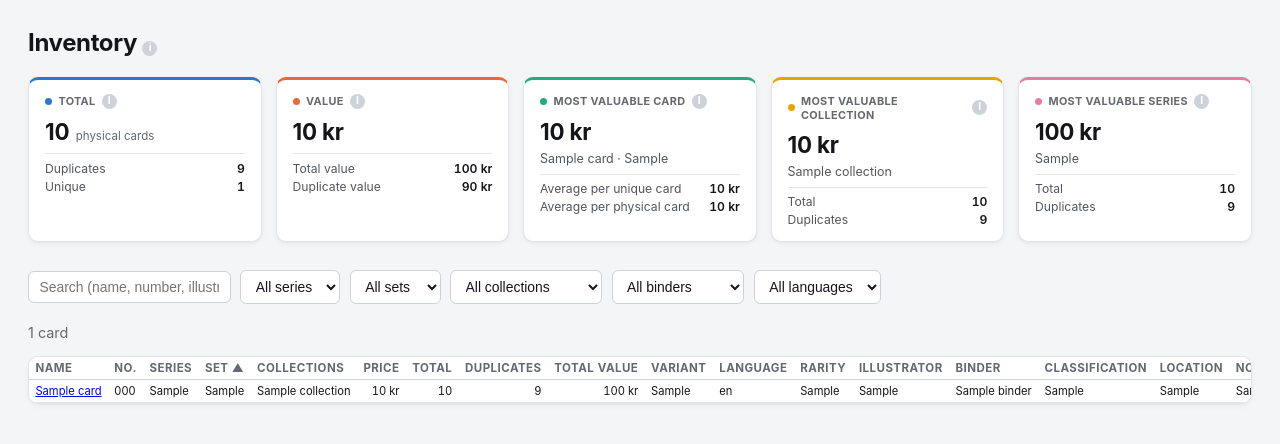
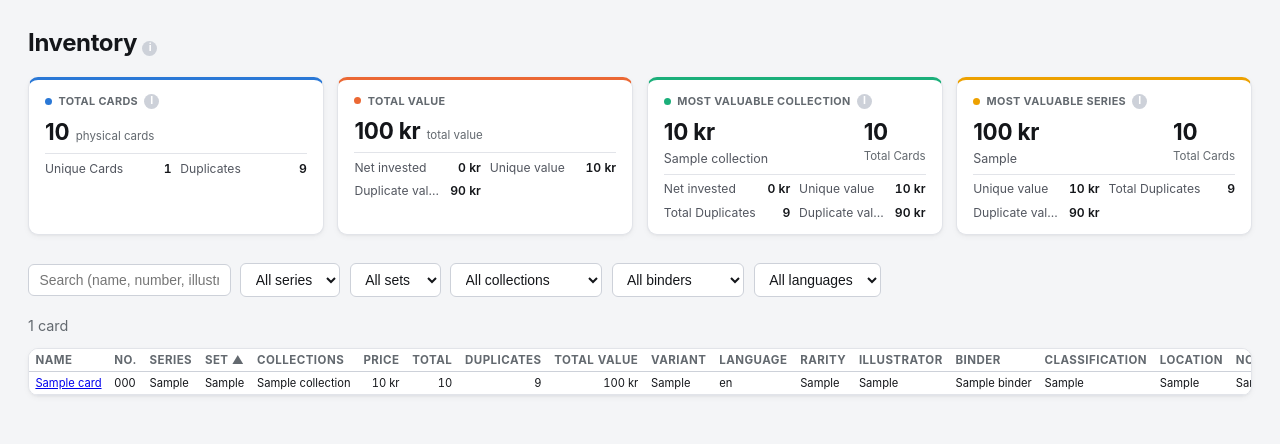
Before and after one commit to erjoha11/PokemonCollector, a FastAPI app: page /inventory in a window 1280 px wide. Shown: the part 67-511 px from the top of the page. Run offline with FastAPI, Linux system fonts and the light colour scheme; tables that the repository leaves empty hold one stand-in row (values such as "Sample post").

Commit message:
Improve inventory value charts and KPIs

```diff
--- a/apps/tcg_inventory/app.py
+++ b/apps/tcg_inventory/app.py
@@ -240,6 +240,11 @@ def dashboard(
         headline = queries.headline_summary(db, cards)
         collection_breakdown = queries.collection_bulk_breakdown(db, cards)
         series_breakdown = queries.by_series_breakdown(db, cards)
+        invested_by_card = queries.net_invested_by_card(db)
+        queries.assign_bucket_investment(collection_breakdown["children"] + [collection_breakdown["bulk"]], invested_by_card)
+        queries.assign_bucket_investment(series_breakdown, invested_by_card)
+        for series_bucket in series_breakdown:
+            queries.assign_bucket_investment(series_bucket.child_sets, invested_by_card)
         top_cards = queries.top_valuable_cards(db, limit=10)
         rarity_breakdown = queries.by_rarity_breakdown(db, cards)
 
@@ -247,9 +252,13 @@ def dashboard(
         # same module Transactions uses -- see /transactions for the full
         # economic breakdown this is a compact preview of.
         value_growth = queries.collection_value_growth(db, cards, metric=metric)
+        comparison_metric = "total" if metric == "unique" else "unique"
+        comparison_growth = queries.collection_value_growth(db, cards, metric=comparison_metric)
+        comparison_by_label = {row["label"]: row["cumulative_value"] for row in comparison_growth}
         value_chart = charts.build_line_chart(
             labels=[row["label"] for row in value_growth],
             values=[row["cumulative_value"] for row in value_growth],
+            comparison_values=[comparison_by_label.get(row["label"], 0) for row in value_growth],
         )
         metric_label = queries.VALUE_GROWTH_METRICS[metric][0]
         metric_options = [
@@ -302,12 +311,14 @@ def dashboard(
         # collection highlight ranks by unique_value (not total_value) so
         # duplicates can't inflate which collection looks "most valuable".
         top_collection, top_series = _top_collection_and_series(collection_breakdown, series_breakdown)
+        economic = queries.economic_summary(db)
 
         return templates.TemplateResponse(
             request,
             "dashboard.html",
             {
                 "headline": headline,
+                "net_invested": economic["net_invested"],
                 "collection_breakdown": collection_breakdown,
                 "collection_rows": collection_rows,
                 "series_breakdown": series_breakdown,
@@ -317,6 +328,7 @@ def dashboard(
                 "value_chart": value_chart,
                 "metric": metric,
                 "metric_label": metric_label,
+                "comparison_label": queries.VALUE_GROWTH_METRICS[comparison_metric][0],
                 "metric_options": metric_options,
                 "pokemon_top": pokemon_top,
                 "favorite_pokemon": favorite_names,
@@ -540,10 +552,16 @@ def inventory(
             # filter keystroke/select change.
             collection_breakdown = queries.collection_bulk_breakdown(db)
             series_breakdown = queries.by_series_breakdown(db)
+            invested_by_card = queries.net_invested_by_card(db)
+            queries.assign_bucket_investment(collection_breakdown["children"] + [collection_breakdown["bulk"]], invested_by_card)
+            queries.assign_bucket_investment(series_breakdown, invested_by_card)
+            for series_bucket in series_breakdown:
+                queries.assign_bucket_investment(series_bucket.child_sets, invested_by_card)
             top_collection, top_series = _top_collection_and_series(collection_breakdown, series_breakdown)
             context.update(
                 {
                     "headline": queries.headline_summary(db),
+                    "net_invested": queries.economic_summary(db)["net_invested"],
                     "top_cards": queries.top_valuable_cards(db, limit=10),
                     "top_collection": top_collection,
                     "top_series": top_series,
@@ -708,7 +726,16 @@ def _transactions_context(
     # charts below it, which are lazy-loaded via /transactions/charts
     # instead so they aren't rebuilt on every column-sort click.
     economic = queries.economic_summary(db)
-    headline = queries.headline_summary(db)
+    cards = queries.all_cards_with_collections(db)
+    headline = queries.headline_summary(db, cards)
+    collection_breakdown = queries.collection_bulk_breakdown(db, cards)
+    series_breakdown = queries.by_series_breakdown(db, cards)
+    invested_by_card = queries.net_invested_by_card(db)
+    queries.assign_bucket_investment(collection_breakdown["children"] + [collection_breakdown["bulk"]], invested_by_card)
+    queries.assign_bucket_investment(series_breakdown, invested_by_card)
+    for series_bucket in series_breakdown:
+        queries.assign_bucket_investment(series_bucket.child_sets, invested_by_card)
+    top_collection, top_series = _top_collection_and_series(collection_breakdown, series_breakdown)
     kpi = {
         "net_invested": economic["net_invested"],
         "unique_value": headline["unique_value"],
@@ -717,6 +744,10 @@ def _transactions_context(
 
     return {
         "transactions": txs,
+        "headline": headline,
+        "top_cards": queries.top_valuable_cards(db, limit=10),
+        "top_collection": top_collection,
+        "top_series": top_series,
         "kpi": kpi,
         "purchase_groups": purchase_groups,
         "ungrouped_transactions": ungrouped_transactions,
@@ -1142,12 +1173,16 @@ def transactions_charts(request: Request, metric: str = "unique"):
     db = get_db_session()
     try:
         value_growth = queries.collection_value_growth(db, metric=metric)
+        comparison_metric = "total" if metric == "unique" else "unique"
+        comparison_growth = queries.collection_value_growth(db, metric=comparison_metric)
+        comparison_by_label = {row["label"]: row["cumulative_value"] for row in comparison_growth}
         real_history = queries.real_value_history(db, metric=metric)
         cash_flow = queries.cash_flow_by_month(db)
 
         value_chart = charts.build_line_chart(
             labels=[row["label"] for row in value_growth],
             values=[row["cumulative_value"] for row in value_growth],
+            comparison_values=[comparison_by_label.get(row["label"], 0) for row in value_growth],
         )
         real_chart = charts.build_line_chart(
             labels=[row["label"] for row in real_history],
@@ -1170,6 +1205,7 @@ def transactions_charts(request: Request, metric: str = "unique"):
                 "cash_chart": cash_chart,
                 "metric": metric,
                 "metric_label": queries.VALUE_GROWTH_METRICS[metric][0],
+                "comparison_label": queries.VALUE_GROWTH_METRICS[comparison_metric][0],
                 "metric_options": [
                     (key, label, _metric_url(request, key, path="/transactions/charts"))
                     for key, (label, _fn) in queries.VALUE_GROWTH_METRICS.items()
--- a/apps/tcg_inventory/static/style.css
+++ b/apps/tcg_inventory/static/style.css
@@ -292,6 +292,104 @@ details.collapsible[open] summary { margin-bottom: 0.9rem; }
   font-size: 0.72rem;
   color: var(--muted);
 }
+.kpi-highlight-hero {
+  display: grid;
+  grid-template-columns: minmax(0, 1fr) auto;
+  align-items: start;
+  gap: 0.75rem;
+}
+.kpi-highlight-hero > div:first-child {
+  min-width: 0;
+}
+.kpi-highlight-hero .kpi-caption {
+  margin-top: 0.35rem;
+}
+.kpi-card-count {
+  position: relative;
+  display: inline-flex;
+  flex-direction: column;
+  align-items: baseline;
+  gap: 0.25rem;
+}
+.kpi-card-count .value {
+  font-size: 1.4rem;
+}
+.kpi-card-count .label {
+  font-size: 0.72rem;
+  color: var(--muted);
+}
+.kpi-card-count .duplicate-cards {
+  position: relative;
+  top: -0.45em;
+  margin-left: 0.08rem;
+  font-size: 0.58em;
+  font-style: normal;
+  font-weight: 700;
+  color: var(--muted);
+}
+
+.top-card-ranking {
+  display: grid;
+  gap: 0.55rem;
+}
+.top-card-rank-first {
+  grid-template-columns: 1.25rem 64px minmax(0, 1fr) auto;
+  min-height: 82px;
+}
+.top-card-runners-up {
+  display: grid;
+  grid-template-columns: repeat(2, minmax(0, 1fr));
+  gap: 0.55rem;
+  padding-top: 0.55rem;
+  border-top: 1px solid var(--border);
+}
+.top-card-rank {
+  display: grid;
+  grid-template-columns: 1.25rem 38px minmax(0, 1fr) auto;
+  align-items: center;
+  gap: 0.5rem;
+  min-height: 48px;
+}
+.top-card-place {
+  color: var(--kpi-accent, var(--accent));
+  font-size: 0.82rem;
+  font-weight: 700;
+  text-align: right;
+}
+.top-card-image {
+  width: 38px;
+  height: 52px;
+  object-fit: cover;
+  border-radius: 4px;
+  background: var(--accent-wash);
+}
+.top-card-rank-first .top-card-image {
+  width: 64px;
+  height: 86px;
+}
+.top-card-details {
+  min-width: 0;
+}
+.top-card-name,
+.top-card-meta {
+  overflow: hidden;
+  text-overflow: ellipsis;
+  white-space: nowrap;
+}
+.top-card-name {
+  font-size: 0.8rem;
+  color: var(--ink-secondary);
+}
+.top-card-meta {
+  margin-top: 0.15rem;
+  color: var(--muted);
+  font-size: 0.7rem;
+}
+.top-card-price {
+  font-size: 0.82rem;
+  font-weight: 600;
+  white-space: nowrap;
+}
 
 /* Supporting numbers ride below a hairline, smaller and quieter than the
    hero -- never competing with it for attention. */
@@ -299,9 +397,9 @@ details.collapsible[open] summary { margin-bottom: 0.9rem; }
   margin-top: 0.5rem;
   padding-top: 0.4rem;
   border-top: 1px solid var(--border);
-  display: flex;
-  flex-direction: column;
-  gap: 0.2rem;
+  display: grid;
+  grid-template-columns: repeat(2, minmax(0, 1fr));
+  gap: 0.55rem;
 }
 .kpi-support .stat-row {
   display: flex;
@@ -309,6 +407,9 @@ details.collapsible[open] summary { margin-bottom: 0.9rem; }
   align-items: baseline;
   gap: 0.5rem;
   font-size: 0.76rem;
+}
+.kpi-support .stat-row.full-row {
+  grid-column: 1 / -1;
 }
 .kpi-support .stat-label {
   color: var(--ink-secondary);
@@ -670,6 +771,7 @@ button:hover, input[type=submit]:hover { filter: brightness(0.92); }
 .viz-gridline { stroke: var(--viz-grid); stroke-width: 1; }
 .viz-axis-label { fill: var(--viz-axis-text); font-size: 10px; }
 .viz-line { stroke-width: 2; stroke-linejoin: round; stroke-linecap: round; }
+.viz-line-comparison { stroke-dasharray: 6 4; }
 .viz-area { opacity: 0.1; }
 .viz-end-label { fill: var(--ink); font-size: 11px; font-weight: 600; }
 .viz-dot { cursor: default; }
@@ -683,6 +785,9 @@ button:hover, input[type=submit]:hover { filter: brightness(0.92); }
 }
 .viz-legend-item { display: flex; align-items: center; gap: 0.4rem; }
 .viz-legend-swatch { width: 10px; height: 10px; border-radius: 2px; display: inline-block; }
+.viz-legend-primary { background: var(--viz-series-1); }
+.viz-legend-comparison { background: var(--viz-series-2); }
+.viz-end-label-comparison { fill: var(--viz-series-2); }
 .viz-caveat { margin: 0.3rem 0 0; font-size: 0.78rem; }
 .viz-filter { display: flex; gap: 0.4rem; margin: 0.6rem 0; }
 .viz-filter-pill {
--- a/apps/tcg_inventory/templates/dashboard.html
+++ b/apps/tcg_inventory/templates/dashboard.html
@@ -144,6 +144,8 @@
           <th class="num">{{ series_sort('Total', 'qty') }}</th>
           <th class="num">{{ series_sort('Value', 'value') }}</th>
           <th class="num">{{ series_sort('Total value', 'total_value') }}</th>
+          <th class="num">Net invested</th>
+          <th class="num">Gain/loss</th>
         </tr>
       </thead>
       <tbody>
@@ -156,6 +158,8 @@
           <td class="num">{{ dup_link('series', s.name, s.qty) }}</td>
           <td class="num">{{ s.unique_value | kr }}</td>
           <td class="num">{{ s.total_value | kr }}</td>
+          <td class="num">{{ s.net_invested | kr }}</td>
+          <td class="num">{{ s.gain_loss | kr }}</td>
         </tr>
         {% for set_b in s.child_sets %}
         {% set set_row_id = series_row_id ~ '-set-' ~ loop.index %}
@@ -166,6 +170,8 @@
           <td class="num">{{ dup_link('set', set_b.name, set_b.qty) }}</td>
           <td class="num">{{ set_b.unique_value | kr }}</td>
           <td class="num">{{ set_b.total_value | kr }}</td>
+          <td class="num">{{ set_b.net_invested | kr }}</td>
+          <td class="num">{{ set_b.gain_loss | kr }}</td>
         </tr>
         {% for card in set_b.cards %}
         {{ card_leaf_row(card, 'grandchild-row', set_row_id) }}
--- a/apps/tcg_inventory/templates/partials/kpi_module.html
+++ b/apps/tcg_inventory/templates/partials/kpi_module.html
@@ -1,48 +1,76 @@
 {% from "partials/macros.html" import info %}
 <div class="kpi-grid">
   <div class="kpi-card">
-    <h3>Total {{ info('Physical cards = everything you own, duplicates included. Unique = each card counted once, no matter how many copies you have.') }}</h3>
+    <h3>Total Cards {{ info('Total Cards = everything you own, duplicates included. Unique Cards = each card counted once, no matter how many copies you have.') }}</h3>
     <div class="kpi-hero"><span class="value">{{ headline.qty_physical }}</span><span class="label">physical cards</span></div>
     <div class="kpi-support">
+      <div class="stat-row"><span class="stat-label">Unique Cards</span><span class="stat-value">{{ headline.qty_unique }}</span></div>
       <div class="stat-row"><span class="stat-label">Duplicates</span><span class="stat-value">{{ headline.duplicates }}</span></div>
-      <div class="stat-row"><span class="stat-label">Unique</span><span class="stat-value">{{ headline.qty_unique }}</span></div>
     </div>
   </div>
 
   <div class="kpi-card">
-    <h3>Value {{ info("Value = price of each unique card (duplicates don't add extra). Total value also includes the value of duplicates.") }}</h3>
+    <h3>Total Value</h3>
     <!-- Value = value of unique cards only; Total value = unique + duplicates
          (same convention as the Inventory/Series/Rarity tables' Value/Total
          value columns -- see CARD_LEAF_SORT_KEYS in app.py). -->
-    <div class="kpi-hero"><span class="value">{{ headline.unique_value | kr }}</span></div>
+    <div class="kpi-hero"><span class="value">{{ headline.total_value | kr }}</span><span class="label">total value</span></div>
     <div class="kpi-support">
-      <div class="stat-row"><span class="stat-label">Total value</span><span class="stat-value">{{ headline.total_value | kr }}</span></div>
+      <div class="stat-row"><span class="stat-label">Net invested</span><span class="stat-value">{{ (net_invested if net_invested is defined else (kpi.net_invested if kpi is defined else 0)) | kr }}</span></div>
+      <div class="stat-row"><span class="stat-label">Unique value</span><span class="stat-value">{{ headline.unique_value | kr }}</span></div>
       <div class="stat-row"><span class="stat-label">Duplicate value</span><span class="stat-value">{{ headline.duplicate_value | kr }}</span></div>
     </div>
   </div>
 
+  {% if request.url.path == '/' %}
   <div class="kpi-card">
-    <h3>Most valuable card {{ info('The single card with the highest price in the whole collection — regardless of how many copies you own.') }}</h3>
+    <h3>Most valuable cards {{ info('The three individual cards with the highest price in the whole collection — not adjusted for how many copies you own.') }}</h3>
     {% if top_cards %}
-    <div class="kpi-hero"><span class="value">{{ top_cards[0].reference_price | kr }}</span></div>
-    <div class="kpi-caption" title="{{ top_cards[0].name }}">{{ top_cards[0].name }}{% if top_cards[0].rarity %} · {{ top_cards[0].rarity }}{% endif %}</div>
-    <div class="kpi-support">
-      <div class="stat-row"><span class="stat-label">Average per unique card</span><span class="stat-value">{{ headline.avg_unique_value | kr }}</span></div>
-      <div class="stat-row"><span class="stat-label">Average per physical card</span><span class="stat-value">{{ headline.avg_physical_value | kr }}</span></div>
+    <div class="top-card-ranking">
+      {% set first_card = top_cards[0] %}
+      <div class="top-card-rank top-card-rank-first">
+        <span class="top-card-place">1.</span>
+        <img class="top-card-image" src="https://assets.tcgdex.net/en/{{ first_card.card_id.rsplit('-', 1)[0].split('_')[-1] }}/{{ first_card.number.split('/')[0] }}/high.webp" alt="{{ first_card.name }}" loading="lazy">
+        <div class="top-card-details">
+          <div class="top-card-name" title="{{ first_card.name }}">{{ first_card.name }}</div>
+          {% if first_card.rarity %}<div class="top-card-meta">{{ first_card.rarity }}</div>{% endif %}
+        </div>
+        <span class="top-card-price">{{ first_card.reference_price | kr }}</span>
+      </div>
+      {% if top_cards|length > 1 %}
+      <div class="top-card-runners-up">
+        {% for card in top_cards[1:3] %}
+        <div class="top-card-rank">
+          <span class="top-card-place">{{ loop.index + 1 }}.</span>
+          <img class="top-card-image" src="https://assets.tcgdex.net/en/{{ card.card_id.rsplit('-', 1)[0].split('_')[-1] }}/{{ card.number.split('/')[0] }}/high.webp" alt="{{ card.name }}" loading="lazy">
+          <div class="top-card-details">
+            <div class="top-card-name" title="{{ card.name }}">{{ card.name }}</div>
+            {% if card.rarity %}<div class="top-card-meta">{{ card.rarity }}</div>{% endif %}
+          </div>
+          <span class="top-card-price">{{ card.reference_price | kr }}</span>
+        </div>
+        {% endfor %}
+      </div>
+      {% endif %}
     </div>
     {% else %}
     <div class="kpi-caption muted">No data</div>
     {% endif %}
   </div>
+  {% endif %}
 
   <div class="kpi-card">
     <h3>Most valuable collection {{ info("Ranked by the value of unique cards in the collection (duplicates don't add extra). Bulk doesn't count as a collection here.") }}</h3>
     {% if top_collection %}
-    <div class="kpi-hero"><span class="value">{{ top_collection.unique_value | kr }}</span></div>
-    <div class="kpi-caption" title="{{ top_collection.name }}">{{ top_collection.name }}</div>
+    <div class="kpi-hero kpi-highlight-hero">
+      <div><span class="value">{{ top_collection.unique_value | kr }}</span><div class="kpi-caption" title="{{ top_collection.name }}">{{ top_collection.name }}</div></div>
+      <div class="kpi-card-count"><span class="value">{{ top_collection.qty }}</span><span class="label">Total Cards</span></div>
+    </div>
     <div class="kpi-support">
-      <div class="stat-row"><span class="stat-label">Total</span><span class="stat-value">{{ top_collection.qty }}</span></div>
-      <div class="stat-row"><span class="stat-label">Duplicates</span><span class="stat-value">{{ top_collection.duplicates }}</span></div>
+      <div class="stat-row"><span class="stat-label">Net invested</span><span class="stat-value">{{ top_collection.net_invested | kr }}</span></div>
+      <div class="stat-row"><span class="stat-label">Unique value</span><span class="stat-value">{{ top_collection.unique_value | kr }}</span></div>
+      <div class="stat-row"><span class="stat-label">Total Duplicates</span><span class="stat-value">{{ top_collection.duplicates }}</span></div>
+      <div class="stat-row duplicate-value"><span class="stat-label">Duplicate value</span><span class="stat-value">{{ (top_collection.total_value - top_collection.unique_value) | kr }}</span></div>
     </div>
     {% else %}
     <div class="kpi-caption muted">No data</div>
@@ -52,11 +80,14 @@
   <div class="kpi-card">
     <h3>Most valuable series {{ info('Ranked by total value in the series, duplicates included.', align_right=true) }}</h3>
     {% if top_series %}
-    <div class="kpi-hero"><span class="value">{{ top_series.total_value | kr }}</span></div>
-    <div class="kpi-caption" title="{{ top_series.name }}">{{ top_series.name }}</div>
+    <div class="kpi-hero kpi-highlight-hero">
+      <div><span class="value">{{ top_series.total_value | kr }}</span><div class="kpi-caption" title="{{ top_series.name }}">{{ top_series.name }}</div></div>
+      <div class="kpi-card-count"><span class="value">{{ top_series.qty }}</span><span class="label">Total Cards</span></div>
+    </div>
     <div class="kpi-support">
-      <div class="stat-row"><span class="stat-label">Total</span><span class="stat-value">{{ top_series.qty }}</span></div>
-      <div class="stat-row"><span class="stat-label">Duplicates</span><span class="stat-value">{{ top_series.duplicates }}</span></div>
+      <div class="stat-row"><span class="stat-label">Unique value</span><span class="stat-value">{{ top_series.unique_value | kr }}</span></div>
+      <div class="stat-row"><span class="stat-label">Total Duplicates</span><span class="stat-value">{{ top_series.duplicates }}</span></div>
+      <div class="stat-row duplicate-value"><span class="stat-label">Duplicate value</span><span class="stat-value">{{ (top_series.total_value - top_series.unique_value) | kr }}</span></div>
     </div>
     {% else %}
     <div class="kpi-caption muted">No data</div>
--- a/apps/tcg_inventory/templates/partials/macros.html
+++ b/apps/tcg_inventory/templates/partials/macros.html
@@ -46,6 +46,12 @@
        class="viz-filter-pill{{ ' active' if key == metric else '' }}">{{ label }}</a>
     {% endfor %}
   </div>
+  {% if value_chart.comparison_line_path %}
+  <div class="viz-legend" aria-label="Chart series">
+    <span class="viz-legend-item"><span class="viz-legend-swatch viz-legend-primary"></span>{{ metric_label }}</span>
+    <span class="viz-legend-item"><span class="viz-legend-swatch viz-legend-comparison"></span>{{ comparison_label }}</span>
+  </div>
+  {% endif %}
   {% if value_chart.points %}
   <svg class="viz-chart" viewBox="0 0 {{ value_chart.width }} {{ value_chart.height }}" role="img" aria-label="Cumulative value growth over time ({{ metric_label }})">
     {% for y, label in value_chart.y_ticks %}
@@ -57,6 +63,7 @@
     {% endfor %}
     <path class="viz-area" d="{{ value_chart.area_path }}" fill="var(--viz-series-1)"></path>
     <path class="viz-line" d="{{ value_chart.line_path }}" stroke="var(--viz-series-1)" fill="none"></path>
+    {% if value_chart.comparison_line_path %}<path class="viz-line viz-line-comparison" d="{{ value_chart.comparison_line_path }}" stroke="var(--viz-series-2)" fill="none"></path>{% endif %}
     {% for x, y in value_chart.points %}
     {% set row = value_growth[loop.index0] %}
     <circle class="viz-hit" cx="{{ x }}" cy="{{ y }}" r="9" fill="transparent">
@@ -67,6 +74,7 @@
     <circle class="viz-dot" cx="{{ value_chart.end_point[0] }}" cy="{{ value_chart.end_point[1] }}" r="5" fill="var(--viz-series-1)" stroke="var(--surface)" stroke-width="2"></circle>
     <text class="viz-end-label" x="{{ value_chart.end_point[0] }}" y="{{ value_chart.end_point[1] - 10 }}" text-anchor="end">{{ value_chart.end_label }} kr</text>
     {% endif %}
+    {% if value_chart.comparison_end_point %}<circle class="viz-dot" cx="{{ value_chart.comparison_end_point[0] }}" cy="{{ value_chart.comparison_end_point[1] }}" r="5" fill="var(--viz-series-2)" stroke="var(--surface)" stroke-width="2"></circle><text class="viz-end-label viz-end-label-comparison" x="{{ value_chart.comparison_end_point[0] }}" y="{{ value_chart.comparison_end_point[1] + 16 }}" text-anchor="end">{{ value_chart.comparison_end_label }} kr</text>{% endif %}
   </svg>
   <details>
     <summary>View as table</summary>
--- a/apps/tcg_inventory/templates/transactions.html
+++ b/apps/tcg_inventory/templates/transactions.html
@@ -6,6 +6,8 @@
 <h1>Transactions</h1>
 
 {% if error %}<p class="warnings">{{ error }}</p>{% endif %}
+
+{% include "partials/kpi_module.html" %}
 
 <div class="filters" style="margin-bottom: 1rem; display: flex; justify-content: space-between; align-items: center;">
   <span class="muted">Search for each card that was part of the deal and add them one by one — they automatically share the same Order ID.</span>
```
Also changed, not shown: apps/tcg_inventory/charts.py (+23 -2 lines), apps/tcg_inventory/queries.py (+25 -0 lines).
